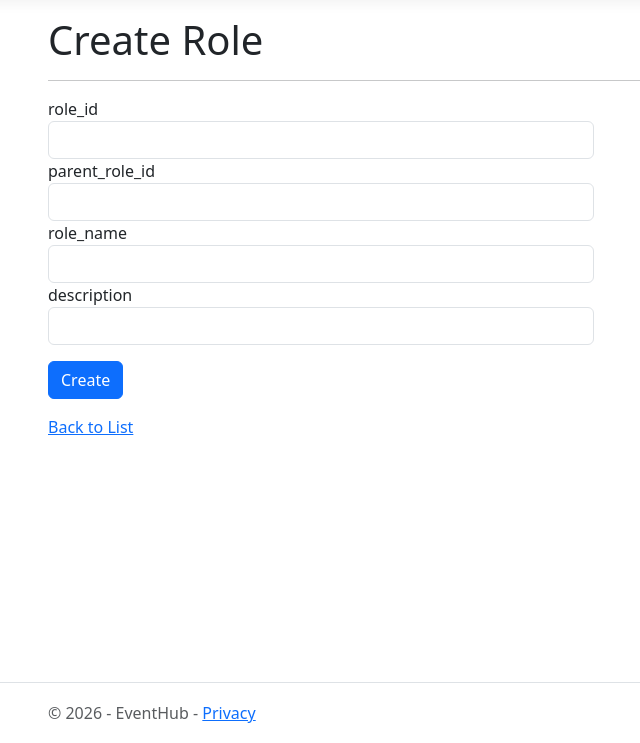
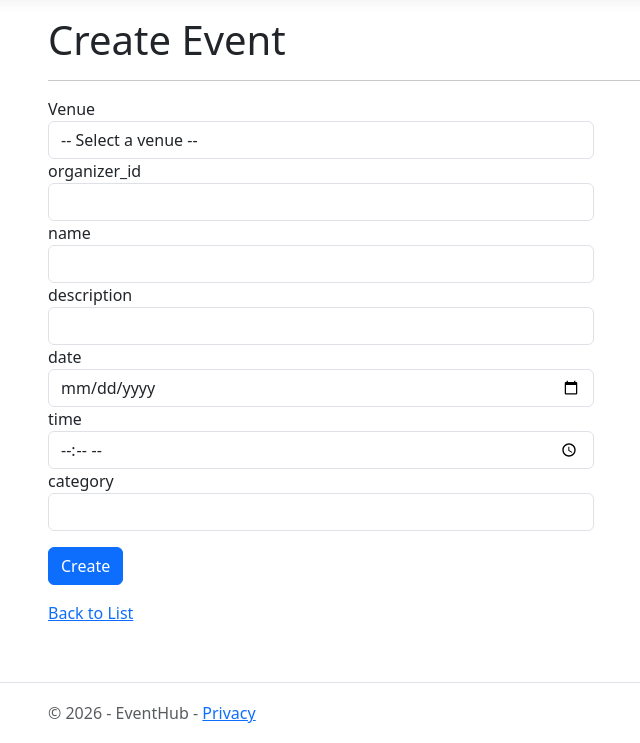
Before and after one commit to Nadiia-Molnar/EventHub-CS360, an ASP.NET Core app: page /Events/Create in a window 1280 px wide. Shown: the part 57-800 px from the top of the page, without its empty margins (34-674 px from the left). Run offline with ASP.NET Core 8, Linux system fonts and the light colour scheme; style sheets or scripts are compiled from the project's sources; the project's own start-up code is not run, and a stand-in starts its controllers and pages; some libraries are stand-ins or nearby versions.

Commit message:
Change Create Event page model
Old Line 2: @model EventHub.Pages.Roles.CreateModel
Changed to: @model EventHub.Pages.Events.CreateModel

Updated the rest of the Create,cshtml for Events

```diff
--- a/Pages/Events/Create.cshtml
+++ b/Pages/Events/Create.cshtml
@@ -1,11 +1,11 @@
 @page
-@model EventHub.Pages.Roles.CreateModel
+@model EventHub.Pages.Events.CreateModel
 
 @{
-    ViewData["Title"] = "Create Role";
+    ViewData["Title"] = "Create Event";
 }
 
-<h1>Create Role</h1>
+<h1>Create Event</h1>
 
 <hr />
 <div class="row">
@@ -14,27 +14,47 @@
             <div asp-validation-summary="ModelOnly" class="text-danger"></div>
 
             <div class="form-group">
-                <label asp-for="Role.role_id" class="control-label"></label>
-                <input asp-for="Role.role_id" class="form-control" />
-                <span asp-validation-for="Role.role_id" class="text-danger"></span>
+                <label asp-for="EventCalendar.venue_id" class="control-label">Venue</label>
+                <select asp-for="EventCalendar.venue_id" asp-items="Model.VenueOptions" class="form-control">
+                    <option value="">-- Select a venue --</option>
+                </select>
+                <span asp-validation-for="EventCalendar.venue_id" class="text-danger"></span>
             </div>
 
             <div class="form-group">
-                <label asp-for="Role.parent_role_id" class="control-label"></label>
-                <input asp-for="Role.parent_role_id" class="form-control" />
-                <span asp-validation-for="Role.parent_role_id" class="text-danger"></span>
+                <label asp-for="EventCalendar.organizer_id" class="control-label"></label>
+                <input asp-for="EventCalendar.organizer_id" class="form-control" />
+                <span asp-validation-for="EventCalendar.organizer_id" class="text-danger"></span>
             </div>
 
             <div class="form-group">
-                <label asp-for="Role.role_name" class="control-label"></label>
-                <input asp-for="Role.role_name" class="form-control" />
-                <span asp-validation-for="Role.role_name" class="text-danger"></span>
+                <label asp-for="EventCalendar.name" class="control-label"></label>
+                <input asp-for="EventCalendar.name" class="form-control" />
+                <span asp-validation-for="EventCalendar.name" class="text-danger"></span>
             </div>
 
             <div class="form-group">
-                <label asp-for="Role.description" class="control-label"></label>
-                <input asp-for="Role.description" class="form-control" />
-                <span asp-validation-for="Role.description" class="text-danger"></span>
+                <label asp-for="EventCalendar.description" class="control-label"></label>
+                <input asp-for="EventCalendar.description" class="form-control" />
+                <span asp-validation-for="EventCalendar.description" class="text-danger"></span>
+            </div>
+
+            <div class="form-group">
+                <label asp-for="EventCalendar.date" class="control-label"></label>
+                <input asp-for="EventCalendar.date" class="form-control" />
+                <span asp-validation-for="EventCalendar.date" class="text-danger"></span>
+            </div>
+
+            <div class="form-group">
+                <label asp-for="EventCalendar.time" class="control-label"></label>
+                <input asp-for="EventCalendar.time" class="form-control" />
+                <span asp-validation-for="EventCalendar.time" class="text-danger"></span>
+            </div>
+
+            <div class="form-group">
+                <label asp-for="EventCalendar.category" class="control-label"></label>
+                <input asp-for="EventCalendar.category" class="form-control" />
+                <span asp-validation-for="EventCalendar.category" class="text-danger"></span>
             </div>
 
             <div class="form-group mt-3">
```
